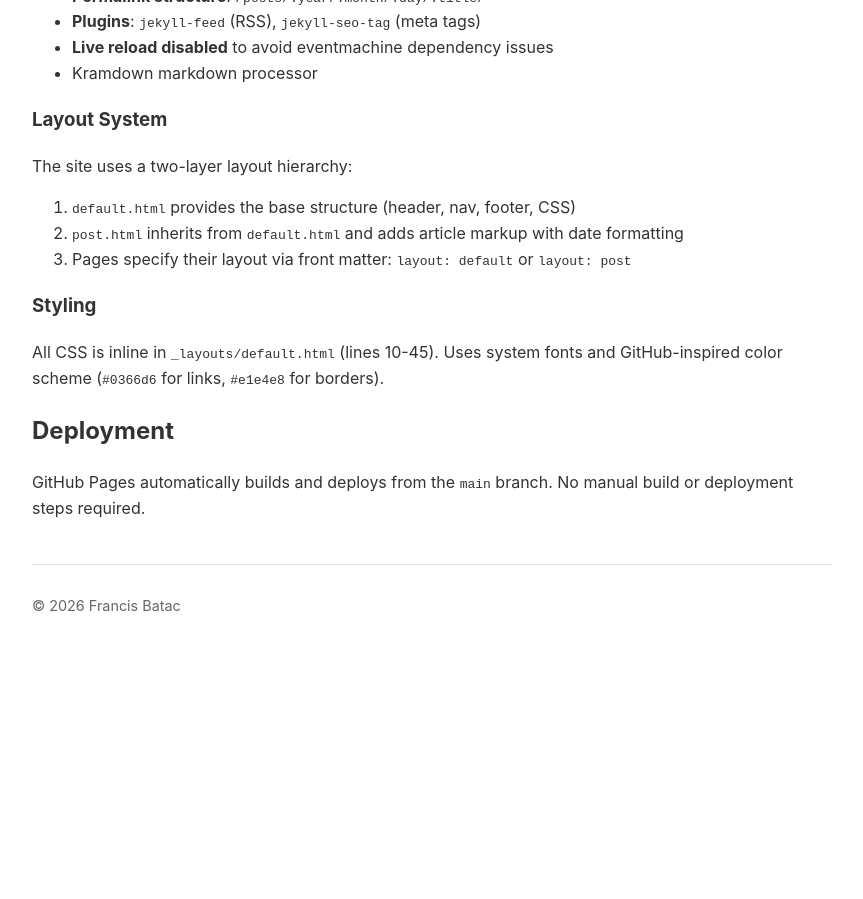
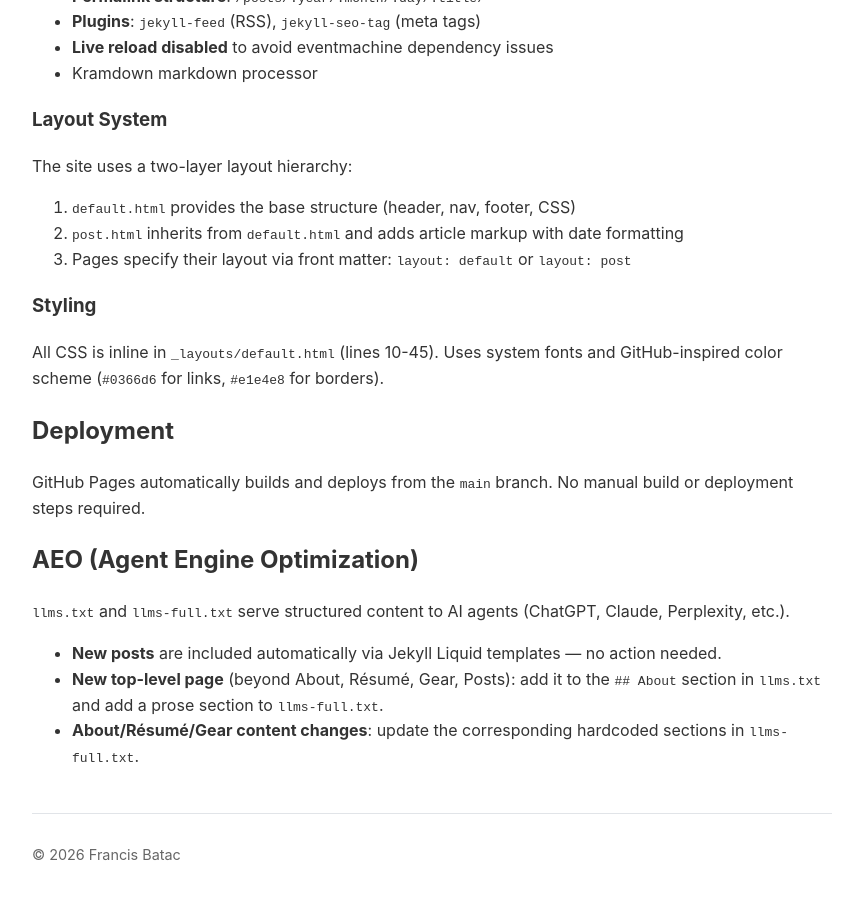
Before and after one commit to francisfuzz/dotcom, a Jekyll site: the page built from CLAUDE.md, in a window 1280 px wide and 900 px high, scrolled down 1417 px. Shown: the whole window, without its empty margins (208-1071 px from the left). Built offline with Jekyll 4.4.1, drawn with Linux system fonts in a browser that asks for light colours; our own code applies the rules of GitHub Pages for plain Markdown files; before the commit the page ends 2069 px from its top, so only the background shows below that.

Commit message:
docs: add AEO maintenance guidance to CLAUDE.md
Co-Authored-By: Claude Sonnet 4.6 <noreply@anthropic.com>

```diff
--- a/CLAUDE.md
+++ b/CLAUDE.md
@@ -68,3 +68,11 @@ All CSS is inline in `_layouts/default.html` (lines 10-45). Uses system fonts an
 ## Deployment
 
 GitHub Pages automatically builds and deploys from the `main` branch. No manual build or deployment steps required.
+
+## AEO (Agent Engine Optimization)
+
+`llms.txt` and `llms-full.txt` serve structured content to AI agents (ChatGPT, Claude, Perplexity, etc.).
+
+- **New posts** are included automatically via Jekyll Liquid templates — no action needed.
+- **New top-level page** (beyond About, Résumé, Gear, Posts): add it to the `## About` section in `llms.txt` and add a prose section to `llms-full.txt`.
+- **About/Résumé/Gear content changes**: update the corresponding hardcoded sections in `llms-full.txt`.
```
